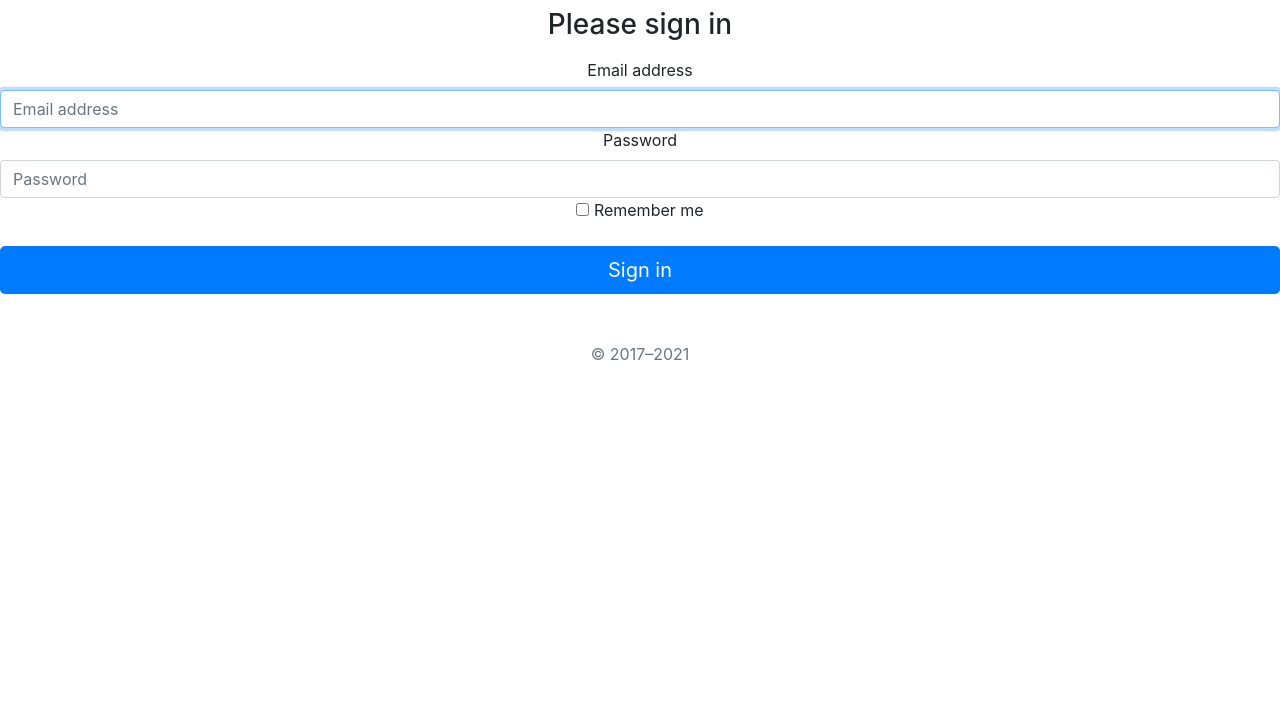
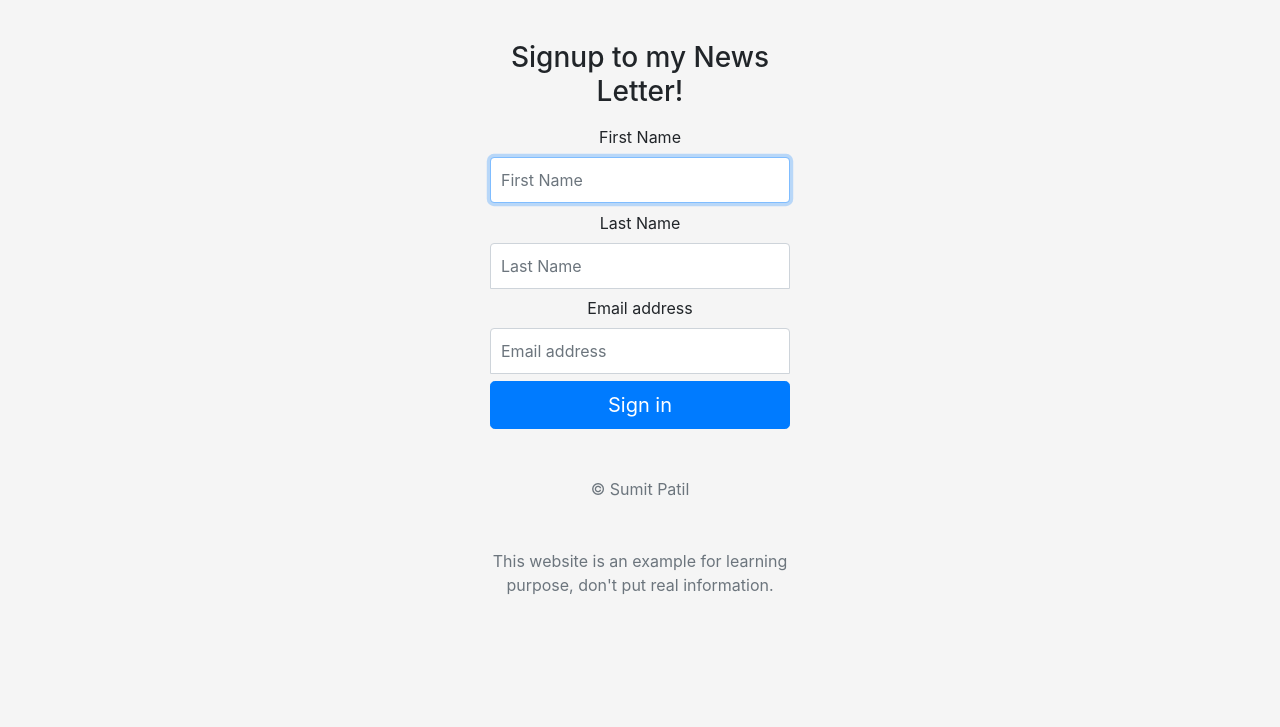
Before and after one commit to Bloodflake/Newsletter-Signup, a website: page signup.html in a window 1280 px wide. Shown: the part 73-800 px from the top of the page. Drawn offline with nearby package versions, Linux system fonts and the light colour scheme.

Commit message:
added signup page

```diff
--- /dev/null
+++ b/signup.css
@@ -0,0 +1,50 @@
+html,
+body {
+  height: 100%;
+}
+
+body {
+  display: flex;
+  align-items: center;
+  padding-top: 40px;
+  padding-bottom: 40px;
+  background-color: #f5f5f5;
+}
+
+.form-signin {
+  width: 100%;
+  max-width: 330px;
+  padding: 15px;
+  margin: auto;
+}
+.form-signin .checkbox {
+  font-weight: 400;
+}
+.form-signin .form-control {
+  position: relative;
+  box-sizing: border-box;
+  height: auto;
+  padding: 10px;
+  font-size: 16px;
+}
+.form-signin .form-control:focus {
+  z-index: 2;
+}
+.form-signin input[type="email"] {
+  margin-bottom: -1px;
+  border-bottom-right-radius: 0;
+  border-bottom-left-radius: 0;
+}
+.form-signin input[type="password"] {
+  margin-bottom: 10px;
+  border-top-left-radius: 0;
+  border-top-right-radius: 0;
+}
+
+.p-t{
+  padding-top: 8px;
+}
+
+.m-t{
+  margin-top: 8px;
+}
--- a/signup.html
+++ b/signup.html
@@ -1,72 +1,45 @@
-
 <!doctype html>
 <html lang="en">
+
 <head>
   <meta charset="utf-8">
   <meta name="viewport" content="width=device-width, initial-scale=1">
   <meta name="description" content="">
-    <meta name="author" content="Mark Otto, Jacob Thornton, and Bootstrap contributors">
-    <meta name="generator" content="Hugo 0.80.0">
-    <title>Signin Template · Bootstrap v5.0</title>
-
-    <link rel="canonical" href="https://getbootstrap.com/docs/5.0/examples/sign-in/">
-
+  <title>News Letter Signup</title>
 
 
   <!-- Bootstrap core CSS -->
-<link href="/docs/5.0/dist/css/bootstrap.min.css" rel="stylesheet" integrity="sha384-BmbxuPwQa2lc/FVzBcNJ7UAyJxM6wuqIj61tLrc4wSX0szH/Ev+nYRRuWlolflfl" crossorigin="anonymous">
-
-    <!-- Favicons -->
-<link rel="apple-touch-icon" href="/docs/5.0/assets/img/favicons/apple-touch-icon.png" sizes="180x180">
-<link rel="icon" href="/docs/5.0/assets/img/favicons/favicon-32x32.png" sizes="32x32" type="image/png">
-<link rel="icon" href="/docs/5.0/assets/img/favicons/favicon-16x16.png" sizes="16x16" type="image/png">
-<link rel="manifest" href="/docs/5.0/assets/img/favicons/manifest.json">
-<link rel="mask-icon" href="/docs/5.0/assets/img/favicons/safari-pinned-tab.svg" color="#7952b3">
-<link rel="icon" href="/docs/5.0/assets/img/favicons/favicon.ico">
+  <link rel="stylesheet" href="https://cdn.jsdelivr.net/npm/bootstrap@4.6.0/dist/css/bootstrap.min.css" integrity="sha384-B0vP5xmATw1+K9KRQjQERJvTumQW0nPEzvF6L/Z6nronJ3oUOFUFpCjEUQouq2+l" crossorigin="anonymous">
   <meta name="theme-color" content="#7952b3">
 
 
-    <style>
-      .bd-placeholder-img {
-        font-size: 1.125rem;
-        text-anchor: middle;
-        -webkit-user-select: none;
-        -moz-user-select: none;
-        user-select: none;
-      }
+  <!-- Custom styles for this template -->
+  <link href="signup.css" rel="stylesheet">
+</head>
 
-      @media (min-width: 768px) {
-        .bd-placeholder-img-lg {
-          font-size: 3.5rem;
-        }
-      }
-    </style>
-
-
-    <!-- Custom styles for this template -->
-    <link href="signin.css" rel="stylesheet">
-  </head>
 <body class="text-center">
 
   <main class="form-signin">
     <form>
-    <img class="mb-4" src="/docs/5.0/assets/brand/bootstrap-logo.svg" alt="" width="72" height="57">
-    <h1 class="h3 mb-3 fw-normal">Please sign in</h1>
-    <label for="inputEmail" class="visually-hidden">Email address</label>
-    <input type="email" id="inputEmail" class="form-control" placeholder="Email address" required autofocus>
-    <label for="inputPassword" class="visually-hidden">Password</label>
-    <input type="password" id="inputPassword" class="form-control" placeholder="Password" required>
-    <div class="checkbox mb-3">
-      <label>
-        <input type="checkbox" value="remember-me"> Remember me
-      </label>
-    </div>
-    <button class="w-100 btn btn-lg btn-primary" type="submit">Sign in</button>
-    <p class="mt-5 mb-3 text-muted">&copy; 2017–2021</p>
+      <h1 class="h3 mb-3 fw-normal">Signup to my News Letter!</h1>
+      <label for="firstName" class="visually-hidden">First Name</label>
+      <input type="text" id="firstName" class="form-control" placeholder="First Name" required autofocus>
+
+      <label for="lastName" class="visually-hidden p-t">Last Name</label>
+      <input type="email" id="lastName" class="form-control" placeholder="Last Name" required >
+
+      <label for="inputEmail" class="visually-hidden p-t p-b">Email address</label>
+      <input type="email" id="inputEmail" class="form-control p-b" placeholder="Email address" required >
+
+      <button class="w-100 btn btn-lg btn-primary m-t" type="submit">Sign in</button>
+      <p class="mt-5 mb-3 text-muted">&copy; Sumit Patil</p>
+      <p class="mt-5 mb-3 text-muted">This website is an example for learning purpose, don't put real information.</p>
     </form>
   </main>
 
 
+  <script src="https://code.jquery.com/jquery-3.5.1.slim.min.js" integrity="sha384-DfXdz2htPH0lsSSs5nCTpuj/zy4C+OGpamoFVy38MVBnE+IbbVYUew+OrCXaRkfj" crossorigin="anonymous"></script>
+  <script src="https://cdn.jsdelivr.net/npm/bootstrap@4.6.0/dist/js/bootstrap.bundle.min.js" integrity="sha384-Piv4xVNRyMGpqkS2by6br4gNJ7DXjqk09RmUpJ8jgGtD7zP9yug3goQfGII0yAns" crossorigin="anonymous"></script>
+</body>
 
-  </body>
 </html>
```
Lines whose indentation alone changed are shown as unchanged.
